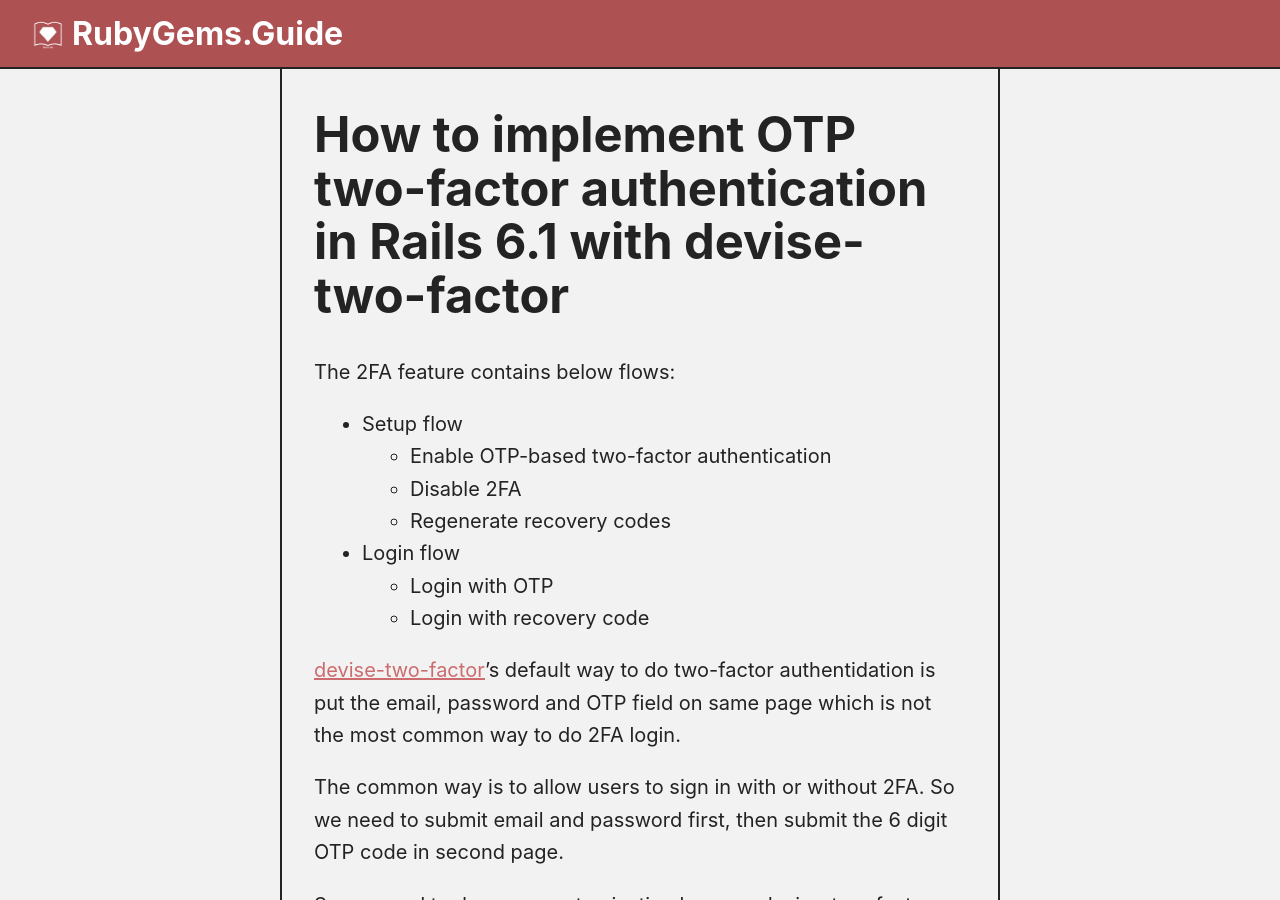
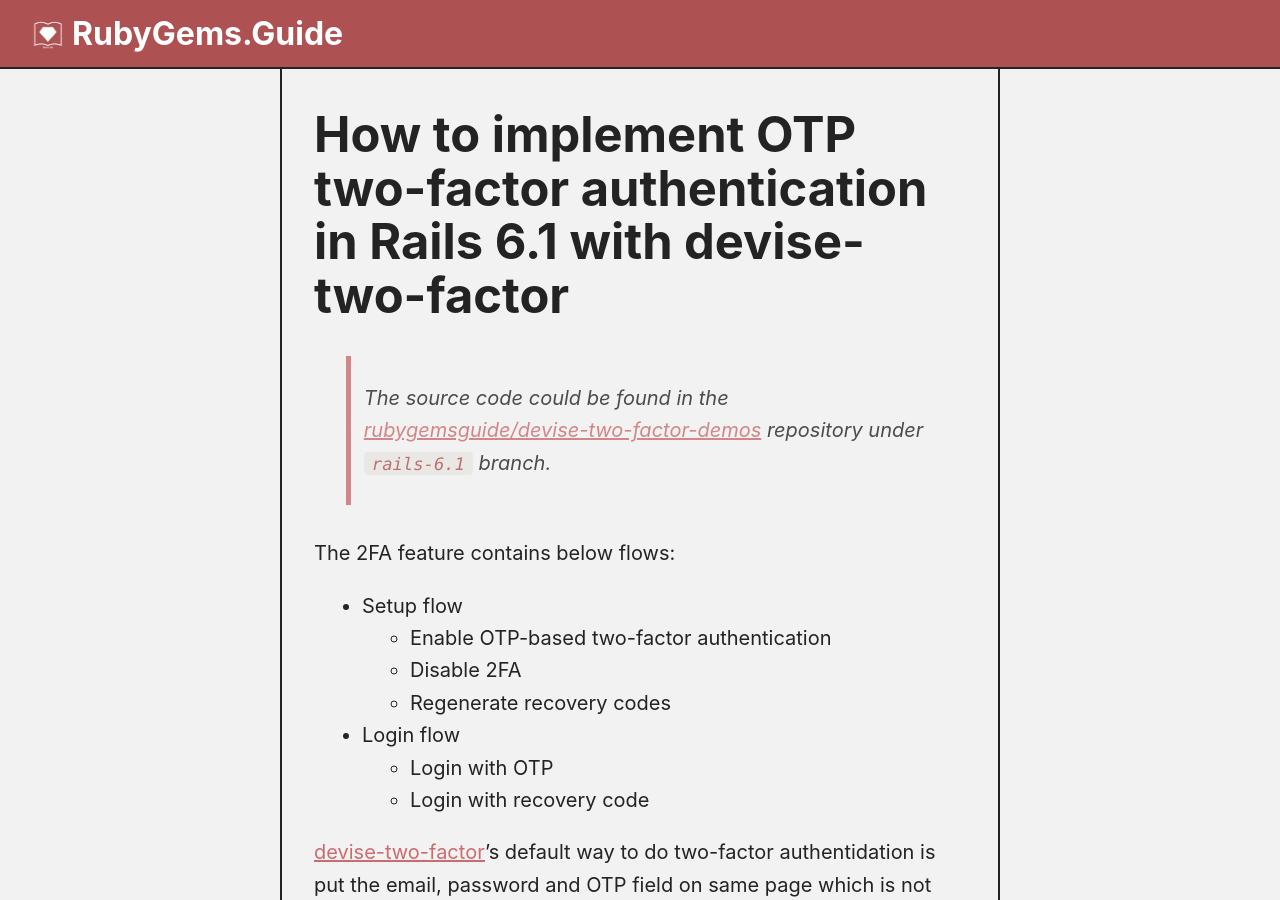
Before and after one commit to rubygemsguide/rubygemsguide, a Jekyll site: the page built from _posts/2021-12-30-how-to-implement-otp-two-factor-authentication-in-rails-6-1-with-devise-two-factor.markdown, in a window 1280 px wide and 900 px high. Built offline with Jekyll 4.4.1, drawn with Linux system fonts in a browser that asks for light colours.

Commit message:
Add devise-two-factor demo repo

```diff
--- a/_posts/2021-12-30-how-to-implement-otp-two-factor-authentication-in-rails-6-1-with-devise-two-factor.markdown
+++ b/_posts/2021-12-30-how-to-implement-otp-two-factor-authentication-in-rails-6-1-with-devise-two-factor.markdown
@@ -5,6 +5,8 @@
 categories: devise-two-factor
 author: Hopper Gee
 ---
+
+> The source code could be found in the [rubygemsguide/devise-two-factor-demos](https://github.com/rubygemsguide/devise-two-factor-demos/tree/rails-6.1) repository under `rails-6.1` branch.
 
 The 2FA feature contains below flows:
 
```
